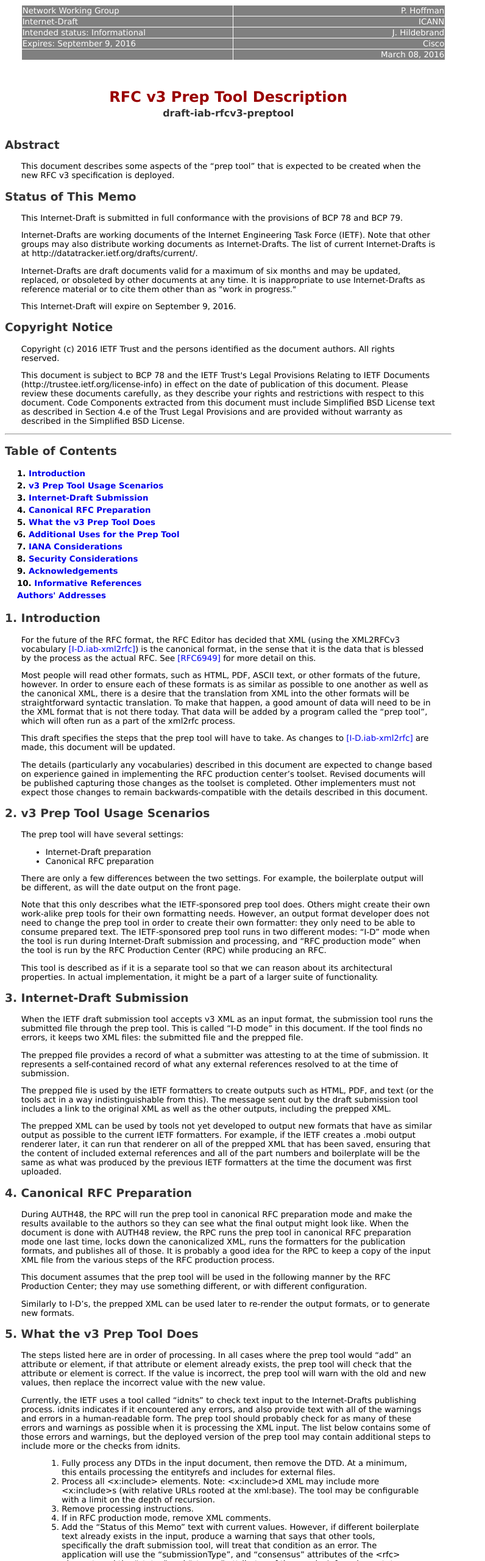
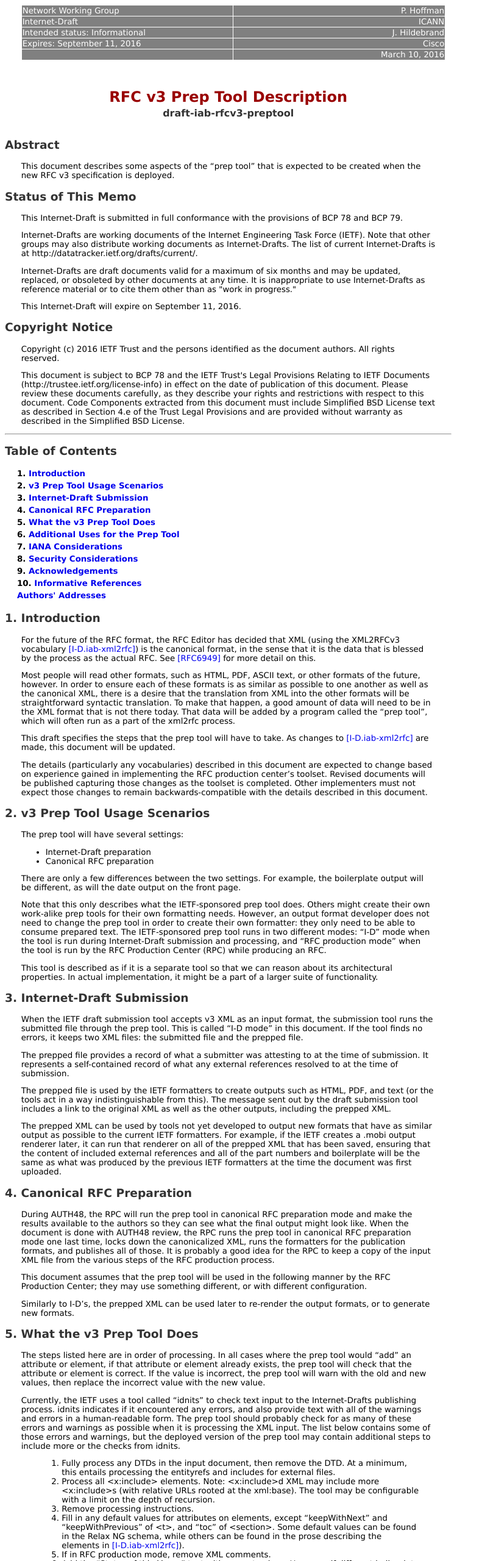
Before and after one commit to paulehoffman/rfcv3-preptool, a plain HTML site: page draft-iab-rfcv3-preptool-latest.html in a window 1280 px wide. Shown: the top 2560 px of the page at 61% size, without its empty margins (0-796 px from the left). Drawn offline with Linux system fonts and the light colour scheme.

Commit message:
Few small fixes from Joe and Julian

```diff
--- a/draft-iab-rfcv3-preptool-latest.html
+++ b/draft-iab-rfcv3-preptool-latest.html
@@ -392,7 +392,7 @@
 
   <meta name="dct.creator" content="Hoffman, P. and J. Hildebrand" />
   <meta name="dct.identifier" content="urn:ietf:id:draft-iab-rfcv3-preptool" />
-  <meta name="dct.issued" scheme="ISO8601" content="2016-3-08" />
+  <meta name="dct.issued" scheme="ISO8601" content="2016-3-10" />
   <meta name="dct.abstract" content="This document describes some aspects of the &#8220;prep tool&#8221; that is expected to be created when the new RFC v3 specification is deployed." />
   <meta name="description" content="This document describes some aspects of the &#8220;prep tool&#8221; that is expected to be created when the new RFC v3 specification is deployed." />
 
@@ -416,12 +416,12 @@
   <td class="right">J. Hildebrand</td>
 </tr>
 <tr>
-  <td class="left">Expires: September 9, 2016</td>
+  <td class="left">Expires: September 11, 2016</td>
   <td class="right">Cisco</td>
 </tr>
 <tr>
   <td class="left"></td>
-  <td class="right">March 08, 2016</td>
+  <td class="right">March 10, 2016</td>
 </tr>
 
 
@@ -441,7 +441,7 @@
 <p>This Internet-Draft is submitted in full conformance with the provisions of BCP 78 and BCP 79.</p>
 <p>Internet-Drafts are working documents of the Internet Engineering Task Force (IETF).  Note that other groups may also distribute working documents as Internet-Drafts.  The list of current Internet-Drafts is at http://datatracker.ietf.org/drafts/current/.</p>
 <p>Internet-Drafts are draft documents valid for a maximum of six months and may be updated, replaced, or obsoleted by other documents at any time.  It is inappropriate to use Internet-Drafts as reference material or to cite them other than as "work in progress."</p>
-<p>This Internet-Draft will expire on September 9, 2016.</p>
+<p>This Internet-Draft will expire on September 11, 2016.</p>
 <h1 id="rfc.copyrightnotice">
   <a href="#rfc.copyrightnotice">Copyright Notice</a>
 </h1>
@@ -502,8 +502,9 @@
   <li>Fully process any DTDs in the input document, then remove the DTD.  At a minimum, this entails processing the entityrefs and includes for external files.</li>
   <li>Process all &lt;x:include&gt; elements. Note: &lt;x:include&gt;d XML may include more &lt;x:include&gt;s (with relative URLs rooted at the xml:base). The tool may be configurable with a limit on the depth of recursion.</li>
   <li>Remove processing instructions.</li>
+  <li>Fill in any default values for attributes on elements, except &#8220;keepWithNext&#8221; and &#8220;keepWithPrevious&#8221; of &lt;t&gt;, and &#8220;toc&#8221; of &lt;section&gt;.  Some default values can be found in the Relax NG schema, while others can be found in the prose describing the elements in <a href="#I-D.iab-xml2rfc">[I-D.iab-xml2rfc]</a>).</li>
   <li>If in RFC production mode, remove XML comments.</li>
-  <li>Add the &#8220;Status of this Memo&#8221; text with current values. However, if different boilerplate text already exists in the input, produce a warning that says that other tools, specifically the draft submission tool, will treat that condition as an error. The application will use the &#8220;submissionType&#8221;, and &#8220;consensus&#8221; attributes of the &lt;rfc&gt; element, and the &#8220;status&#8221; and &#8220;stream&#8221; attributes of the &lt;seriesInfo&gt; element, to determine which <a href="#RFC5741">[RFC5741]</a> boilerplate to include, as described in Appendix A of <a href="#I-D.iab-xml2rfc">[I-D.iab-xml2rfc]</a>.</li>
+  <li>Add the &#8220;Status of this Memo&#8221; text with current values. However, if different boilerplate text already exists in the input, produce a warning that says that other tools, specifically the draft submission tool, will treat that condition as an error. The application will use the &#8220;submissionType&#8221;, and &#8220;consensus&#8221; attributes of the &lt;rfc&gt; element, the &lt;workgroup&gt; element, and the &#8220;status&#8221; and &#8220;stream&#8221; attributes of the &lt;seriesInfo&gt; element, to determine which <a href="#RFC5741">[RFC5741]</a> boilerplate to include, as described in Appendix A of <a href="#I-D.iab-xml2rfc">[I-D.iab-xml2rfc]</a>.</li>
   <li>Add the &#8220;Copyright Notice&#8221; text. The application will use the &#8220;ipr&#8221; and &#8220;submissionType&#8221; attributes of the &lt;rfc&gt; element and the &lt;date&gt; element to determine which portions and which version of the TLP to use, as described in A.1 of <a href="#I-D.iab-xml2rfc">[I-D.iab-xml2rfc]</a>.</li>
   <li>Fill in the &#8220;prepTime&#8221; attribute of &lt;rfc&gt; with the current datetime.</li>
   <li>Insert a &lt;seriesInfo&gt; element in &lt;rfc&gt; element if it is not already there.</li>
@@ -511,7 +512,6 @@
   <li>If in I-D mode, if there is a &lt;note&gt; element with a &#8220;removeInRFC&#8221; attribute that has the value &#8220;true&#8221;, add a paragraph to the top of the &lt;note&gt; element saying that the note is to be removed before publishing as an RFC, if such a paragraph does not yet exist.</li>
   <li>If in RFC production mode, if there is a &lt;note&gt; element with a &#8220;removeInRFC&#8221; attribute that has the value &#8220;true&#8221;, remove the &lt;note&gt; element.</li>
   <li>If in I-D mode, fill in &#8220;expiresDate&#8221; attribute of &lt;rfc&gt; based on the &lt;date&gt; element of the document&#8217;s &lt;front&gt; element, if there is one.  Use the same expiry date (if needed) in the boilerplate.</li>
-  <li>Fill in any default values for attributes on elements, except &#8220;keepWithNext&#8221; and &#8220;keepWithPrevious&#8221; of &lt;t&gt;, and &#8220;toc&#8221; of &lt;section&gt;.</li>
   <li>In every &lt;email&gt;, &lt;organization&gt;, &lt;street&gt;, &lt;city&gt;, &lt;region&gt;, &lt;country&gt;, and &lt;code&gt; element, if there is an &#8220;ascii&#8221; attribute and the value of tha attribute is the same as the content of the element, remove the &#8220;ascii&#8221; element.</li>
   <li>In every &lt;author&gt; element, if there is an &#8220;asciiFullname&#8221;, &#8220;asciiInitials&#8221;, or &#8220;asciiSurname&#8221; attribute, check the content of that element against its matching &#8220;fullname&#8221;, &#8220;initials&#8221;, or &#8220;surname&#8221; element (respectively).  If the two are the same, remove the &#8220;ascii*&#8221; elelement.</li>
   <li>For any &lt;reference&gt; element that does not already have a &#8220;target&#8221; attribute, fill that attribute in if the element has one or more &lt;seriesinfo&gt; child element(s) and the &#8220;name&#8221; attribute of the  &lt;seriesinfo&gt; element is &#8220;RFC&#8221;, &#8220;Internet-Draft&#8221;, or &#8220;DOI&#8221;.  The particular URLs for RFCs, Internet-Drafts, and DOIs for this step will be specified later by the RFC Editor and the IESG. These URLs might also be different before and after the v3 format is adopted.</li>
```
Also changed, not shown: draft-iab-rfcv3-preptool-latest.xml (+6 -3 lines), draft-iab-rfcv3-preptool-latest.txt, 1 other file.
